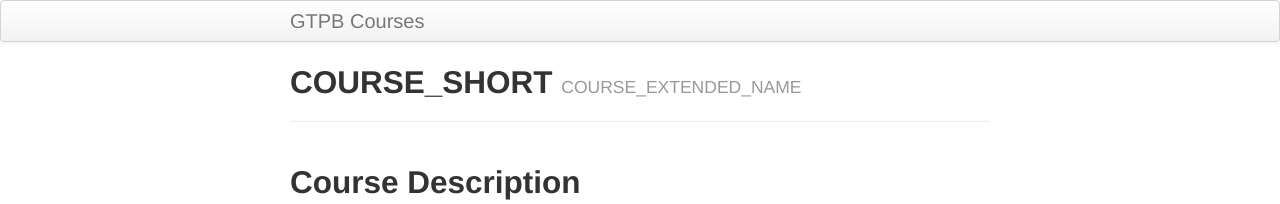
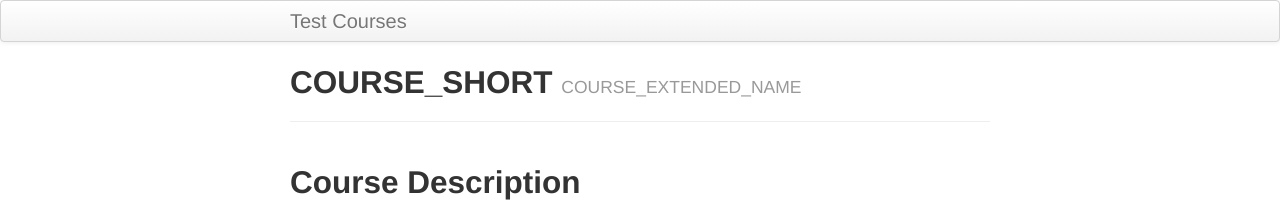
Before and after one commit to tmuylder/web-course, a Jekyll site: the page built from index.md, in a window 1280 px wide. Shown: the top 204 px of the page. Built offline with Jekyll 4.4.1, drawn with Linux system fonts in a browser that asks for light colours; our own code applies the rules of GitHub Pages for plain Markdown files; part of the change alters nothing that is shown.

Commit message:
change config yml

```diff
--- a/_config.yml
+++ b/_config.yml
@@ -8,14 +8,14 @@ highlighter: rouge
 # Themes are encouraged to use these universal variables
 # so be sure to set them if your theme uses them.
 #
-title : GTPB Courses
+title : Test Courses
 author :
-  name : GTPB
-  email : bicourses@igc.gulbenkian.pt
-  github : github.com/GTPB
+  name : VIB BITS (from GTPB)
+  email : tuurmuyldermans@gmail.com
+  github : github.com/tmuylder
 
 # NOTE: If replacing this next line with your own URL, you likely want "https://" not "http://"
-production_url : https://gtpb.github.io/Web_course_template
+production_url : https://tmuylder.github.io/test_web_course
 
 # Tell Github to use the kramdown markdown interpreter
 # (see https://help.github.com/articles/migrating-your-pages-site-from-maruku)
```
